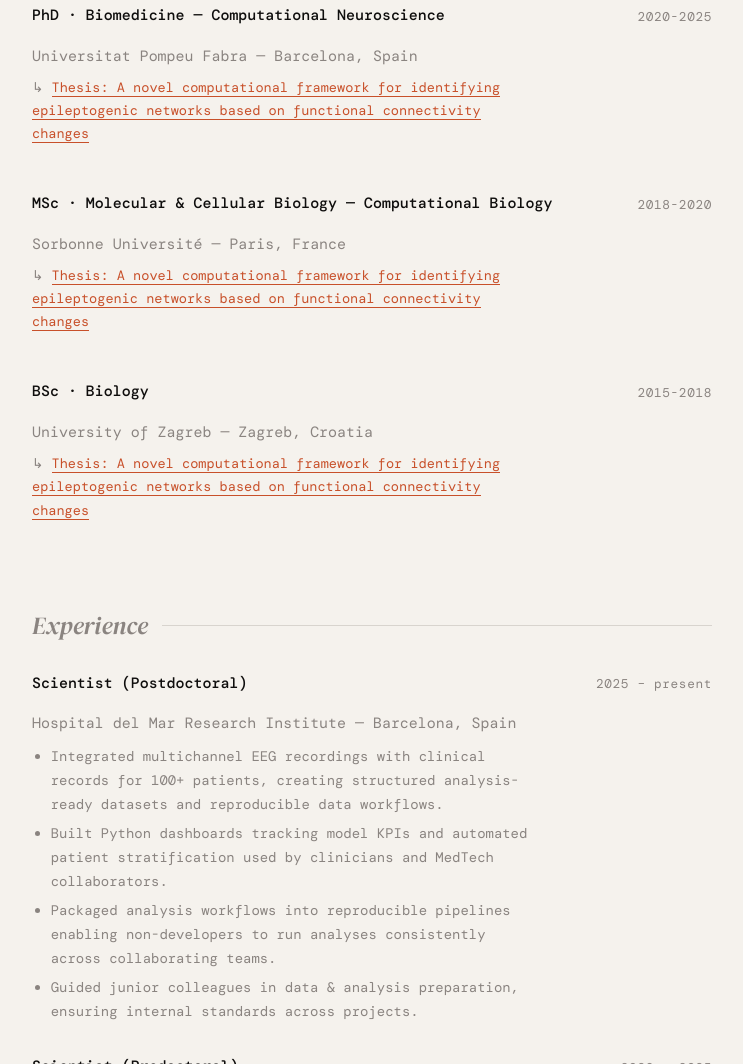
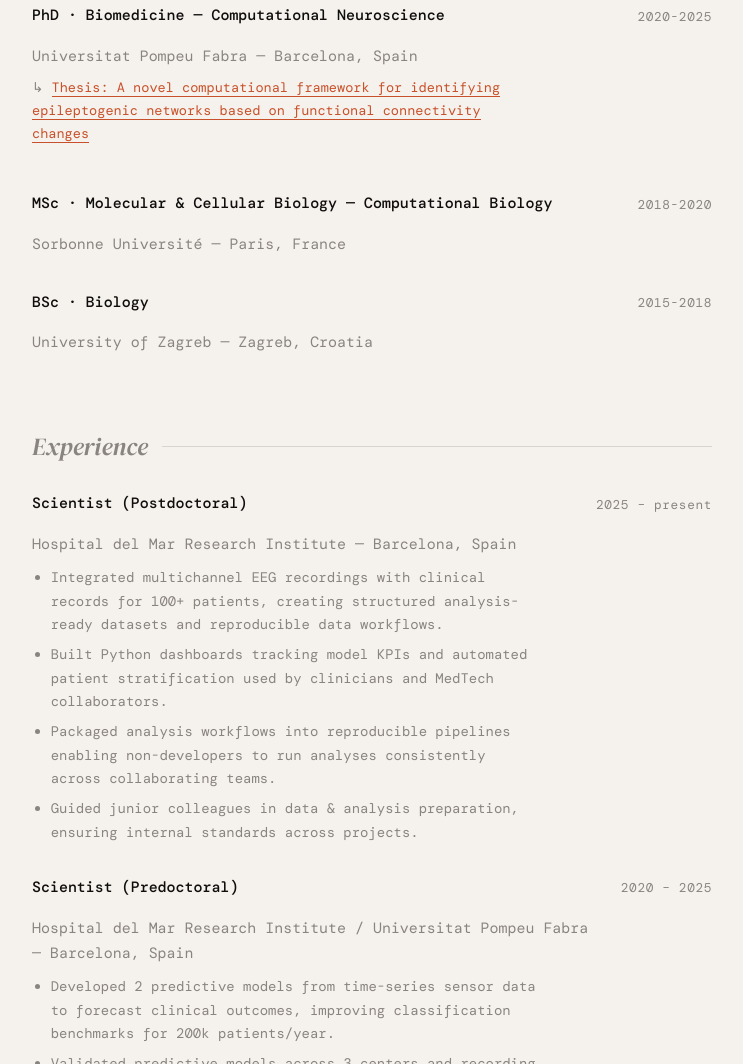
Before and after one commit to ivkarla/ivkarla.github.io, a plain HTML site: page index.html in a window 1280 px wide. Shown: the part 1040-2104 px from the top of the page, without its empty margins (268-1011 px from the left). Drawn offline with nearby package versions, Linux system fonts and the light colour scheme; a web font is replaced by a local one.

Commit message:
Remove thesis links from MSc and BSc sections
Removed thesis publication links from education sections.

```diff
--- a/index.html
+++ b/index.html
@@ -177,7 +177,6 @@
           <div>
             <p class="role-title">MSc · Molecular & Cellular Biology — Computational Biology</p>
             <p class="role-co">Sorbonne Université — Paris, France</p>
-            <p class="project-pub">↳ <a href="http://hdl.handle.net/10803/694005" target="_blank" rel="noopener">Thesis: A novel computational framework for identifying epileptogenic networks based on functional connectivity changes</a></p>
           </div>
           <span class="role-period">2018-2020</span>
         </div>
@@ -185,7 +184,6 @@
           <div>
             <p class="role-title">BSc · Biology</p>
             <p class="role-co">University of Zagreb — Zagreb, Croatia</p>
-            <p class="project-pub">↳ <a href="http://hdl.handle.net/10803/694005" target="_blank" rel="noopener">Thesis: A novel computational framework for identifying epileptogenic networks based on functional connectivity changes</a></p>
           </div>
           <span class="role-period">2015-2018</span>
         </div>
```
